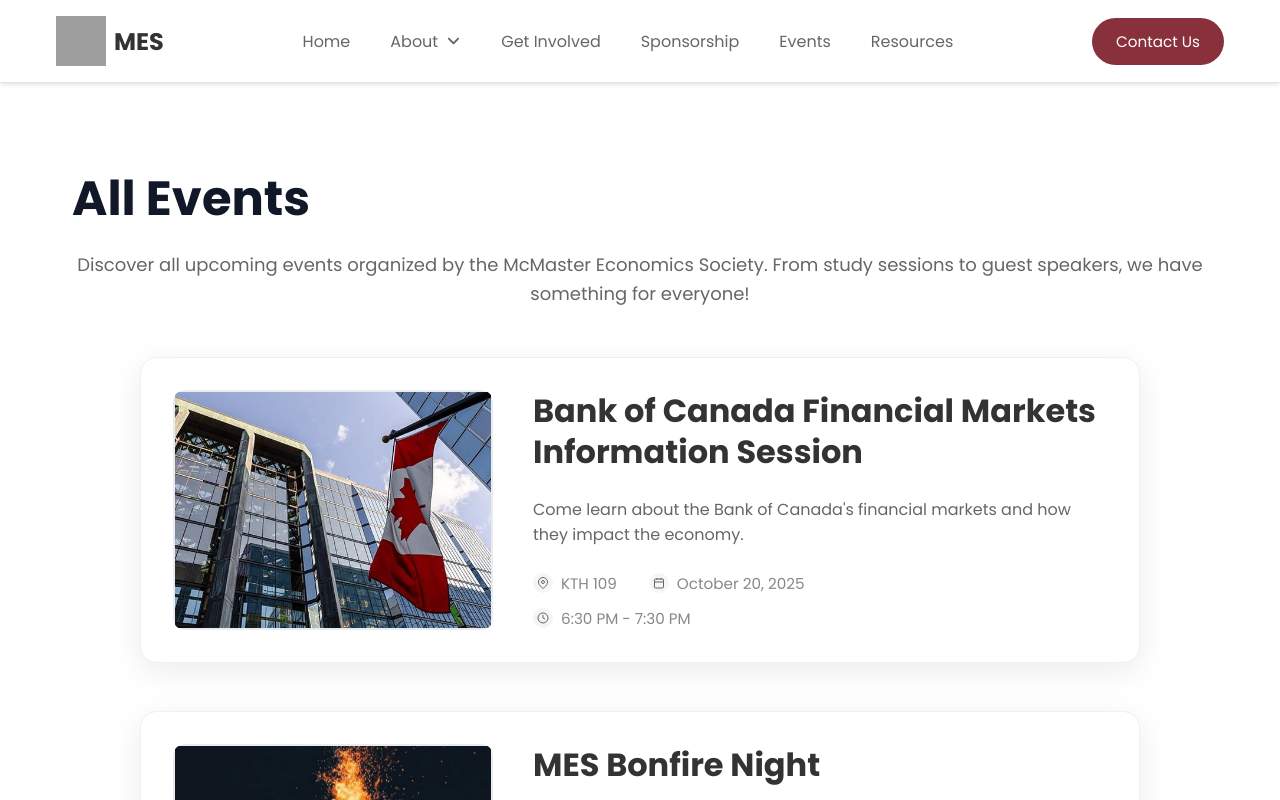
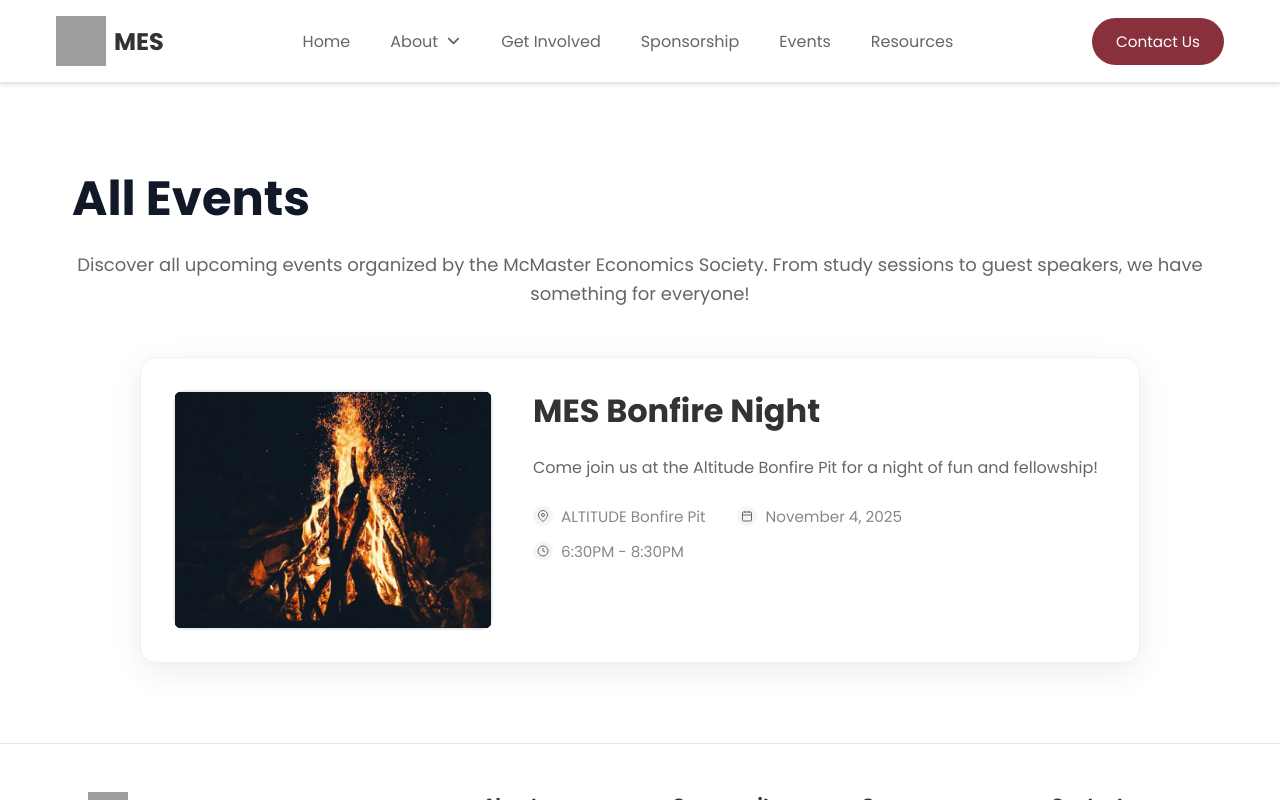
Before and after one commit to McMaster-Economics-Society/mes-website, a Next.js app: page /events in a window 1280 px wide. Shown: the top 800 px of the page. Built offline with nearby package versions, Linux system fonts and the light colour scheme; grey boxes are pictures that could not be loaded.

Commit message:
Chore: Removed past events and updated events database to reflect latest events

```diff
--- a/src/app/data/events-database.js
+++ b/src/app/data/events-database.js
@@ -1,17 +1,6 @@
 export const allEvents = [
   {
     id: 1,
-    title: "Bank of Canada Financial Markets Information Session",
-    description:
-      "Come learn about the Bank of Canada's financial markets and how they impact the economy.",
-    location: "KTH 109",
-    date: "October 20, 2025",
-    time: "6:30 PM - 7:30 PM",
-    image: "/event-images/boc_info_session_event.jpg",
-    imageAlt: "Tall buildings with a canada flag waving in the wind",
-  },
-  {
-    id: 2,
     title: "MES Bonfire Night",
     description:
       "Come join us at the Altitude Bonfire Pit for a night of fun and fellowship!",
```
